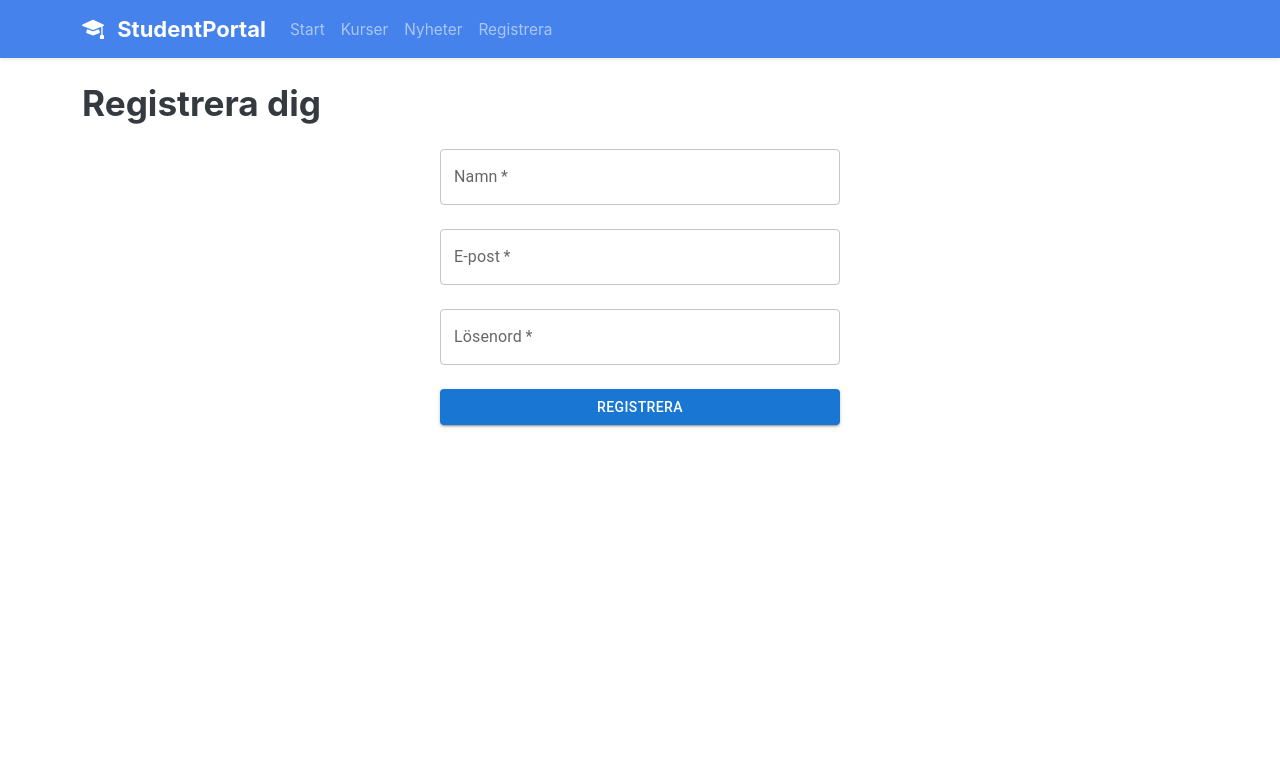
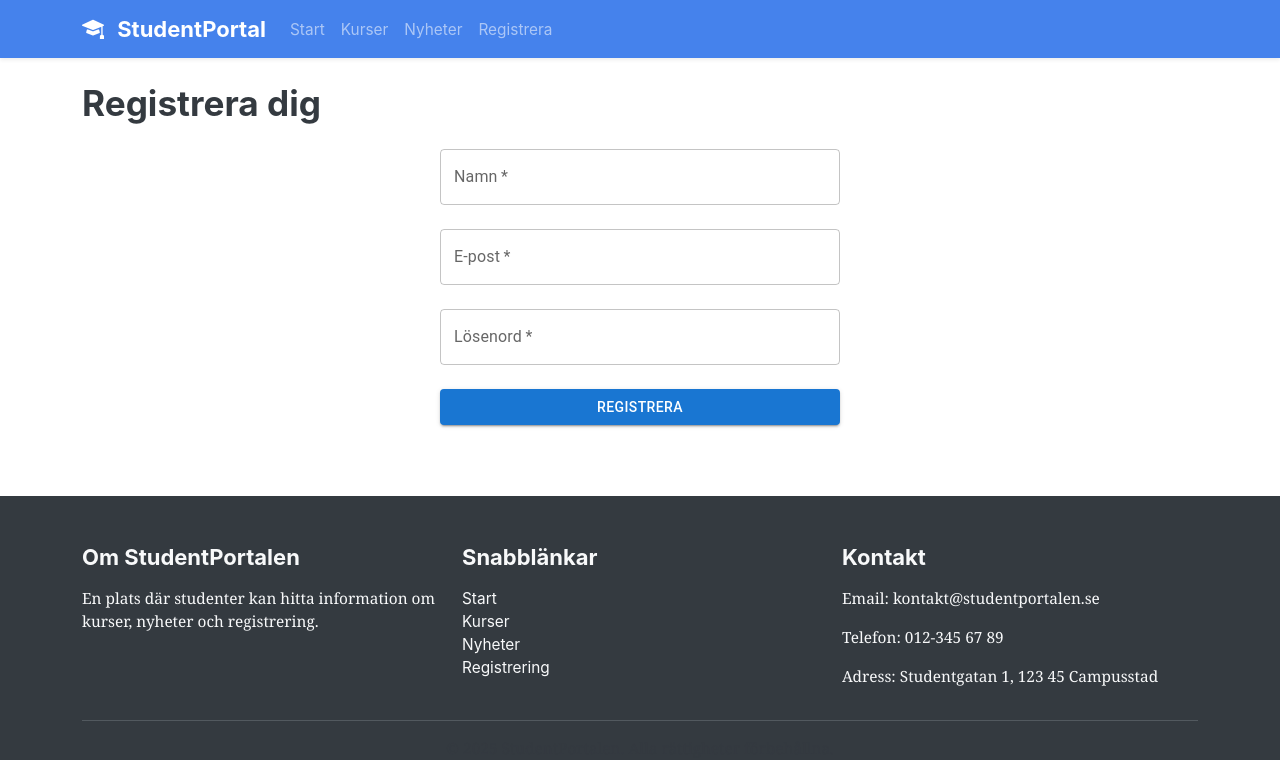
Before and after one commit to Tomshi-123/Studentportal, a React (Vite) app: page /register in a window 1280 px wide. Shown: the top 760 px of the page. Built offline with nearby package versions, Linux system fonts and the light colour scheme.

Commit message:
MåndagPush

```diff
--- a/src/App.css
+++ b/src/App.css
@@ -41,3 +41,23 @@
   color: #888;
 }
  */
+
+ /* src/App.css */
+
+/* src/App.css */
+
+/* src/App.css */
+html, body, #root {
+  height: 100%;
+  margin: 0;
+}
+
+.App {
+  display: flex;
+  flex-direction: column;
+  min-height: 100vh;
+}
+
+.main-content {
+  flex: 1;
+}
--- a/src/App.jsx
+++ b/src/App.jsx
@@ -7,12 +7,14 @@ import Courses from './pages/Courses';
 import CourseDetails from './pages/CourseDetails';
 import News from './pages/News';
 import Register from './pages/Register';
+import Footer from './components/Footer';
+import './App.css';
 
 function App() {
   return (
     <div className="App">
       <Navbar />
-      <div className="container mt-4">
+      <div className="main-content container mt-4">
         <Routes>
           <Route path="/" element={<Home />} />
           <Route path="/courses" element={<Courses />} />
@@ -21,6 +23,7 @@ function App() {
           <Route path="/register" element={<Register />} />
         </Routes>
       </div>
+      <Footer />
     </div>
   );
 }
--- /dev/null
+++ b/src/components/Footer.jsx
@@ -0,0 +1,58 @@
+// src/components/Footer.jsx
+import React from "react";
+import { Container, Row, Col } from "react-bootstrap";
+import { Link } from "react-router-dom";
+
+const Footer = () => (
+  <footer className="bg-dark text-light pt-5 pb-4 mt-5">
+    <Container>
+      <Row>
+        <Col md={4}>
+          <h5 className="mb-3">Om StudentPortalen</h5>
+          <p>
+            En plats där studenter kan hitta information om kurser, nyheter och
+            registrering.
+          </p>
+        </Col>
+        <Col md={4}>
+          <h5 className="mb-3">Snabblänkar</h5>
+          <ul className="list-unstyled">
+            <li>
+              <Link className="text-light text-decoration-none" to="/">
+                Start
+              </Link>
+            </li>
+            <li>
+              <Link className="text-light text-decoration-none" to="/courses">
+                Kurser
+              </Link>
+            </li>
+            <li>
+              <Link className="text-light text-decoration-none" to="/news">
+                Nyheter
+              </Link>
+            </li>
+            <li>
+              <Link className="text-light text-decoration-none" to="/register">
+                Registrering
+              </Link>
+            </li>
+          </ul>
+        </Col>
+        <Col md={4}>
+          <h5 className="mb-3">Kontakt</h5>
+          <p>Email: kontakt@studentportalen.se</p>
+          <p>Telefon: 012-345 67 89</p>
+          <p>Adress: Studentgatan 1, 123 45 Campusstad</p>
+        </Col>
+      </Row>
+      <hr className="border-secondary" />
+      <p className="text-center text-muted">
+        © {new Date().getFullYear()} StudentPortalen. Alla rättigheter
+        förbehållna.
+      </p>
+    </Container>
+  </footer>
+);
+
+export default Footer;
--- /dev/null
+++ b/src/components/HeroCarousel.jsx
@@ -0,0 +1,53 @@
+// src/components/HeroCarousel.jsx
+import React from 'react';
+import { Carousel, Button } from 'react-bootstrap';
+import { useNavigate } from 'react-router-dom';
+
+const courses = [
+  {
+    id: 1,
+    title: "Webbutveckling",
+    description: "Lär dig HTML, CSS, JavaScript och moderna ramverk.",
+    image: "https://picsum.photos/id/1011/1200/500",
+  },
+  {
+    id: 2,
+    title: "Datavetenskap",
+    description: "Algoritmer, datastrukturer och programmering i djupet.",
+    image: "https://picsum.photos/id/1005/1200/500",
+  },
+  {
+    id: 3,
+    title: "UI/UX Design",
+    description: "Designa användarupplevelser med stil och funktion.",
+    image: "https://picsum.photos/id/1025/1200/500",
+  },
+];
+
+const HeroCarousel = () => {
+  const navigate = useNavigate();
+
+  return (
+    <Carousel fade interval={3000} className="shadow-lg rounded overflow-hidden">
+      {courses.map((course) => (
+        <Carousel.Item key={course.id}>
+          <img
+            className="d-block w-100"
+            src={course.image}
+            alt={course.title}
+            style={{ height: '500px', objectFit: 'cover' }}
+          />
+          <Carousel.Caption className="bg-dark bg-opacity-50 rounded p-3">
+            <h3>{course.title}</h3>
+            <p>{course.description}</p>
+            <Button variant="light" onClick={() => navigate(`/courses/${course.id}`)}>
+              Gå till kursen
+            </Button>
+          </Carousel.Caption>
+        </Carousel.Item>
+      ))}
+    </Carousel>
+  );
+};
+
+export default HeroCarousel;
--- a/src/data/courses.jsx
+++ b/src/data/courses.jsx
@@ -2,18 +2,21 @@
 const courses = [
   {
     id: 1,
-    title: "Introduktion till React",
-    description: "Lär dig grunderna i komponentbaserad utveckling med React.",
+    title: "Webbutveckling",
+    description: "Lär dig HTML, CSS, JavaScript och moderna ramverk.",
+    image: "https://picsum.photos/id/1011/1200/500",
   },
   {
     id: 2,
-    title: "Introduktion till React",
-    description: "Lär dig grunderna i komponentbaserad utveckling med React.",
+    title: "Datavetenskap",
+    description: "Algoritmer, datastrukturer och programmering i djupet.",
+    image: "https://picsum.photos/id/1005/1200/500",
   },
   {
     id: 3,
-    title: "Introduktion till React",
-    description: "Lär dig grunderna i komponentbaserad utveckling med React.",
+    title: "UI/UX Design",
+    description: "Designa användarupplevelser med stil och funktion.",
+    image: "https://picsum.photos/id/1025/1200/500",
   },
 ];
 
--- a/src/pages/CourseDetails.jsx
+++ b/src/pages/CourseDetails.jsx
@@ -1,18 +1,48 @@
 // src/pages/CourseDetails.jsx
-import React from "react";
-import { useParams } from "react-router-dom";
-import courses from "../data/courses";
+import React from 'react';
+import { useParams, Link } from 'react-router-dom';
+import courses from '../data/courses';
+import { Container, Row, Col, Button, Card } from 'react-bootstrap';
 
 const CourseDetails = () => {
   const { id } = useParams();
-  const course = courses.find((c) => c.id.toString() === id);
+  const course = courses.find(c => c.id === parseInt(id));
 
-  if (!course) return <p>Kursen kunde inte hittas.</p>;
+  if (!course) {
+    return (
+      <Container className="my-5">
+        <h2>Kursen hittades inte</h2>
+        <p>Tyvärr, vi kunde inte hitta kursen du letar efter.</p>
+        <Link to="/courses">
+          <Button variant="primary">Tillbaka till kurser</Button>
+        </Link>
+      </Container>
+    );
+  }
 
   return (
     <div>
-      <h2>{course.title}</h2>
-      <p>{course.description}</p>
+    <h1 className="display-6 fw-bold">{course.title}</h1>
+
+    <Container className="my-5">
+      <Card className="shadow-sm">
+        <Card.Img
+          variant="top"
+          src={course.image}
+          alt={course.title}
+          style={{ maxHeight: '400px', objectFit: 'cover' }}
+        />
+        <Card.Body>
+          <Card.Title>{course.title}</Card.Title>
+          <Card.Text style={{ fontSize: '1.1rem', lineHeight: '1.5' }}>
+            {course.description}
+          </Card.Text>
+          <Button as={Link} to="/courses" variant="outline-primary">
+            Andra kurser
+          </Button>
+        </Card.Body>
+      </Card>
+    </Container>
     </div>
   );
 };
--- a/src/pages/Home.jsx
+++ b/src/pages/Home.jsx
@@ -1,10 +1,14 @@
 // src/pages/Home.jsx
 import React from "react";
+import HeroCarousel from "../components/HeroCarousel";
 
 const Home = () => (
   <div>
-    <h1>Välkommen till StudentPortalen</h1>
-    <p>Här kan du bläddra bland kurser, läsa nyheter och registrera dig.</p>
+    <h1 className="display-4 fw-bold">Välkommen till StudentPortalen</h1>
+      <p className="lead mt-3 text-black" >
+        Här kan du bläddra bland kurser, läsa nyheter och registrera dig.
+      </p>
+    <HeroCarousel />
   </div>
 );
 
```
